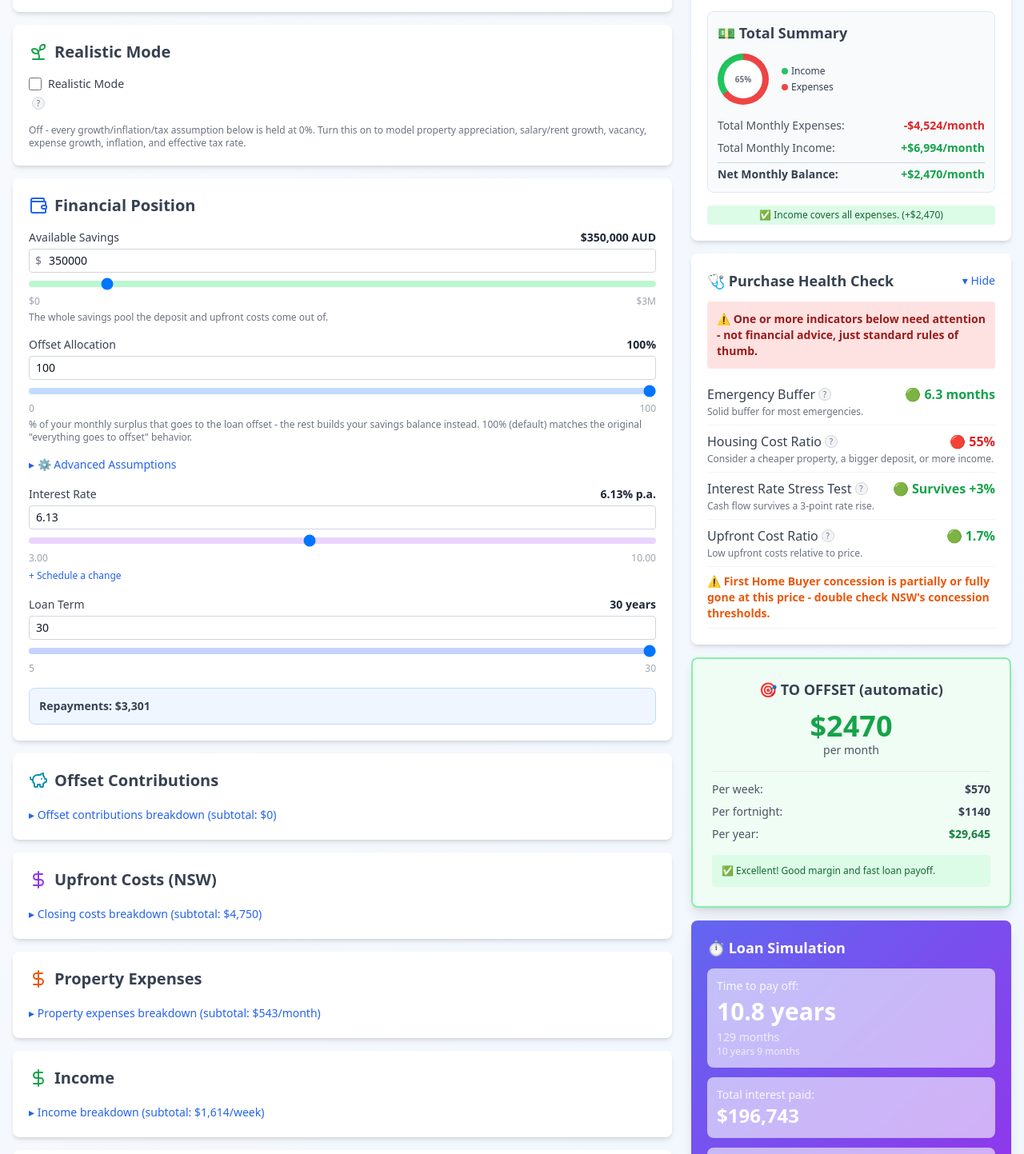
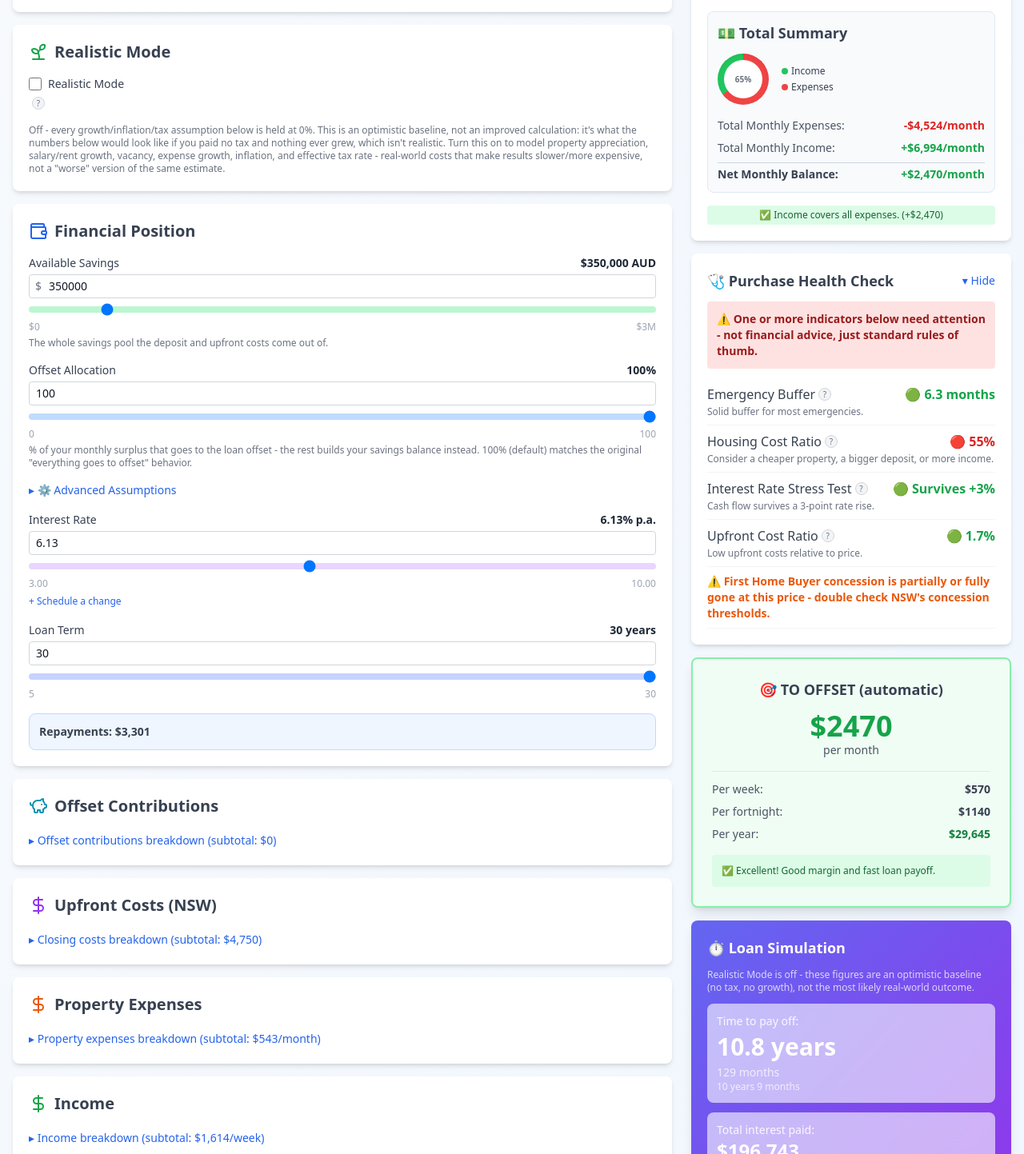
Before and after one commit to CModernel/property-calculator, a React (Vite) app: page / in a window 1280 px wide. Shown: the part 988-2431 px from the top of the page at 80% size. Built offline with nearby package versions, Linux system fonts and the light colour scheme.

Commit message:
PCALC-87: Add tax/ETF realism clarifications and CGT discount

```diff
--- a/src/App.jsx
+++ b/src/App.jsx
@@ -1281,11 +1281,11 @@ const PropertyInvestmentCalculator = () => {
                 color="purple"
                 suffix="%"
               >
-                Only affects income sources checked "Gross (pre-tax)" below - converts them to net using this rate. Enter net figures for everything else and leave this at 0% (default, no-op).
+                Only affects income sources checked "Gross (pre-tax)" below - converts them to net using this rate. Enter net figures for everything else and leave this at 0% (default, no-op). Simplification: applied smoothly every month (PAYG-style), not as an annual tax return - typically well under 5% off for salary-only income, more with substantial Gross rental/investment income on top.
               </NumberSliderField>
               </>
               ) : (
-              <p className="text-xs text-gray-500 dark:text-gray-400">Off - every growth/inflation/tax assumption below is held at 0%. Turn this on to model property appreciation, salary/rent growth, vacancy, expense growth, inflation, and effective tax rate.</p>
+              <p className="text-xs text-gray-500 dark:text-gray-400">Off - every growth/inflation/tax assumption below is held at 0%. This is an optimistic baseline, not an improved calculation: it's what the numbers below would look like if you paid no tax and nothing ever grew, which isn't realistic. Turn this on to model property appreciation, salary/rent growth, vacancy, expense growth, inflation, and effective tax rate - real-world costs that make results slower/more expensive, not a "worse" version of the same estimate.</p>
               )}
             </div>
           </div>
@@ -1462,6 +1462,7 @@ const PropertyInvestmentCalculator = () => {
                     checkbox's computed accessible name. */}
                 <InfoTooltip label="What is this comparing?">
                   <p>Your offset's "return" is exactly your mortgage rate - guaranteed and tax-free, since it's not income, the bank just stops charging you interest on that portion of the loan. Matching that with an ETF needs an even higher return before tax, since capital gains/dividends are taxable and returns aren't guaranteed.</p>
+                  <p className="mt-2">This calculator applies Australia's 50% capital gains discount (assuming a &gt;12 month holding) before taxing ETF growth at your Effective Tax Rate - still less favorable than the offset's fully tax-free return, but not taxed at the full rate either.</p>
                   <p className="mt-2">This is a simple side-by-side, not a recommendation - always consult a licensed financial adviser before making investment decisions.</p>
                 </InfoTooltip>
                 {!showOpportunityCost && (
@@ -1509,7 +1510,7 @@ const PropertyInvestmentCalculator = () => {
                   color="blue"
                   suffix="% p.a."
                 >
-                  A diversified ETF has historically returned roughly this much per year over the long term - but unlike the offset, it's not guaranteed and can fall in any given year.
+                  A diversified ETF has historically returned roughly this much per year over the long term - but unlike the offset, it's not guaranteed and can fall in any given year. This should be TOTAL return (price growth plus dividends/distributions reinvested), not just price growth alone.
                 </NumberSliderField>
               )}
 
@@ -2334,7 +2335,7 @@ const PropertyInvestmentCalculator = () => {
                           onChange={(e) => setNewIncomeIsGross(e.target.checked)}
                           className="h-4 w-4 rounded border-gray-300 dark:border-gray-600 text-purple-600 dark:text-purple-400 focus:ring-purple-500"
                         />
-                        This is a gross (pre-tax) amount
+                        This is a gross (pre-tax) amount (otherwise assumed net/take-home)
                       </label>
                       {newIncomeIsGross && realisticEffectiveTaxRate > 0 && (
                         <p className="text-xs text-gray-500 dark:text-gray-400 mt-1">
@@ -3109,6 +3110,11 @@ const PropertyInvestmentCalculator = () => {
           {(monthlyToOffset > 0 || totalScheduledOffset > 0) && (
             <div className="bg-gradient-to-br from-indigo-500 to-purple-600 rounded-lg p-5 shadow-lg text-white">
               <h3 className="font-bold mb-3 text-lg">⏱️ Loan Simulation</h3>
+              {!realisticModeEnabled && (
+                <p className="text-xs opacity-75 mb-3">
+                  Realistic Mode is off - these figures are an optimistic baseline (no tax, no growth), not the most likely real-world outcome.
+                </p>
+              )}
               <div className="space-y-3">
                 <div className="bg-white/60 dark:bg-black/20 backdrop-blur rounded-lg p-3">
                   <p className="text-sm opacity-90 mb-1">Time to pay off:</p>
--- a/src/calculations/offsetSimulation.js
+++ b/src/calculations/offsetSimulation.js
@@ -161,9 +161,14 @@ export function calculateLoanWithOffset({
   let months = 0;
   const monthlyData = [];
   const savingsMonthlyRate = calculateMonthlyRate(savingsInterestRate);
-  // TODO-96: taxed by effectiveTaxRate before being applied - see the
-  // param comment above for why this isn't just expectedEtfReturn as-is.
-  const etfMonthlyRate = calculateMonthlyRate(expectedEtfReturn * (1 - effectiveTaxRate / 100));
+  // TODO-96/131: taxed before being applied - see the param comment above
+  // for why this isn't just expectedEtfReturn as-is. Uses HALF of
+  // effectiveTaxRate, not the full rate: AU capital gains held >12 months
+  // get the 50% CGT discount before the marginal rate applies, unlike
+  // ordinary (PAYG) income. ETF investing is already framed everywhere in
+  // this app as a long-term, hard-to-reverse commitment, so a >12-month
+  // holding is assumed throughout.
+  const etfMonthlyRate = calculateMonthlyRate(expectedEtfReturn * (1 - (effectiveTaxRate * 0.5) / 100));
 
   // The caller's monthlyToOffset already has the ORIGINAL (month-1)
   // monthlyPayment baked in (see App.jsx's baseMonthlySurplus) - a rate
```
Also changed, not shown: 2 other files (tests, documents, lock files or other folders).
